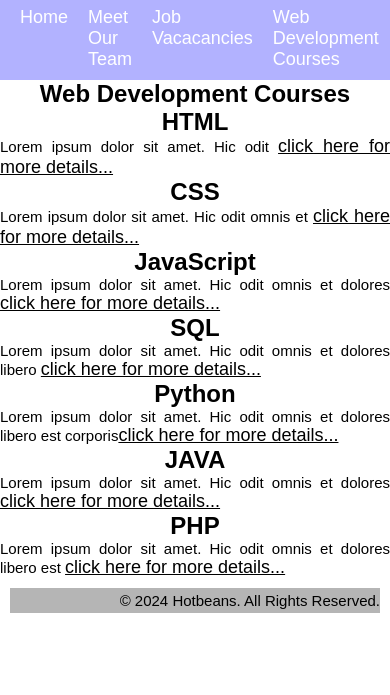
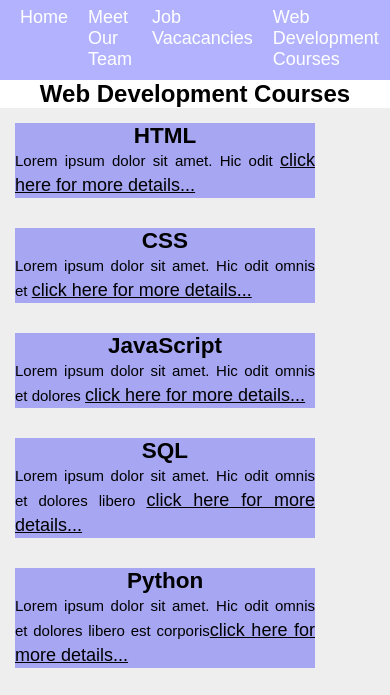
Before and after one commit to ktantony/CSTeacher.github.io, a plain HTML site: page courses.html in a window 390 px wide. Shown: the part 83-778 px from the top of the page. Drawn offline with Linux system fonts and the light colour scheme.

Commit message:
Update mainstyle.css

```diff
--- a/mainstyle.css
+++ b/mainstyle.css
@@ -52,6 +52,7 @@
 
 	.flex-container {
 		display: flex;
+		flex-direction: row;
 		align-items: stretch;
 		background-color: #f1f1f1;
 	}
@@ -64,6 +65,12 @@
 		line-height: 25px;
 		font-size: 15px;
 	}
+	/* Responsive layout - makes a one column layout instead of a two-column layout */
+	@media (max-width: 800px) {
+		.flex-container {
+			flex-direction: column;
+		}
+	}
 	footer {
 		background-color:rgba(10,10,10,0.3);
 		color: black;
@@ -75,6 +82,8 @@
 
 	.flex-container-team {
 		display: flex;
+		flex-wrap: wrap;
+		flex-direction: row;
 		justify-content: center;
 		background-color:rgba(200,200,200,0.3);
 	}
@@ -87,6 +96,13 @@
 		line-height: 25px;
 		font-size: 15px;
 	}
+	/* Responsive layout - makes a one column layout instead of a two-column layout */
+	@media (max-width: 800px) {
+		.flex-container-team {
+			flex-direction: column;
+		}
+	}
+
 	h2{
 		text-align: center;
 	}
@@ -128,3 +144,27 @@
         /* Change the background color on hover */
         color: #ffd700;
     }
+
+	.flex-container-course {
+		display: flex;
+		flex-wrap: wrap;
+		flex-direction: row;
+		justify-content: center;
+		background-color:rgba(200,200,200,0.3);
+	}
+
+	.flex-container-course > div {
+		background-color:rgba(0,0,255,0.3);
+		width: 300px;
+		margin: 15px;
+		text-align: center;
+		line-height: 25px;
+		font-size: 15px;
+	}
+
+	/* Responsive layout - makes a one column layout instead of a two-column layout */
+	@media (max-width: 800px) {
+		.flex-container-course {
+			flex-direction: column;
+		}
+	}
```
Lines whose indentation alone changed are shown as unchanged.
